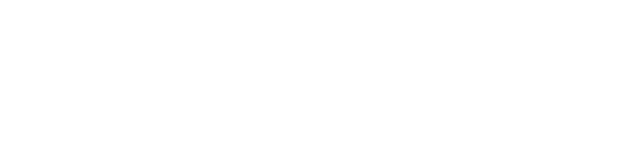
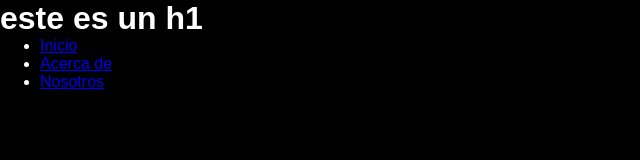
Before and after one commit to GioCorona/ejemplo-primercommit, a plain HTML site: page index.html in a window 1280 px wide. Shown: the whole page, without its empty margins (0-640 px from the left). Drawn offline with Linux system fonts and the light colour scheme.

Commit message:
segunda se agrego el menu

```diff
--- a/css/estilos.css
+++ b/css/estilos.css
@@ -2,3 +2,8 @@
     box-sizing: border-box;
     margin: 0px;
 }
+body{
+    font-family: Arial, Helvetica, sans-serif;
+    background-color: black;
+    color: white;
+}
--- a/index.html
+++ b/index.html
@@ -8,6 +8,18 @@
     <title>Document</title>
 </head>
 <body>
+    <div class="contenedor">
+        <header>
+            <h1>este es un h1</h1>
+            <nav>
+                <ul>
+                    <li><a href="#">Inicio</a></li>
+                    <li><a href="#">Acerca de</a></li>
+                    <li><a href="#">Nosotros</a></li>
+                </ul>
+            </nav>
+        </header>
 
+    </div>
 </body>
 </html>
```
